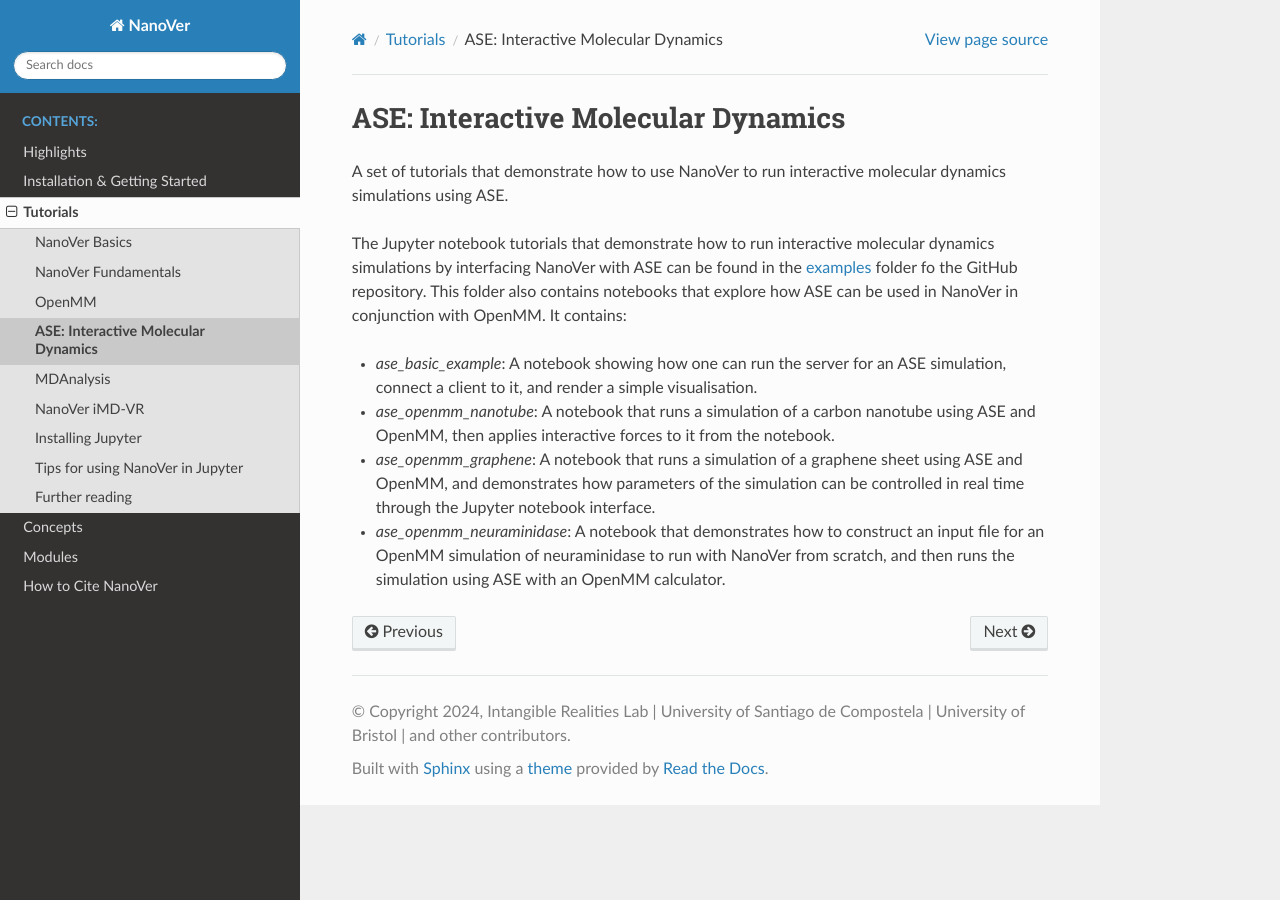
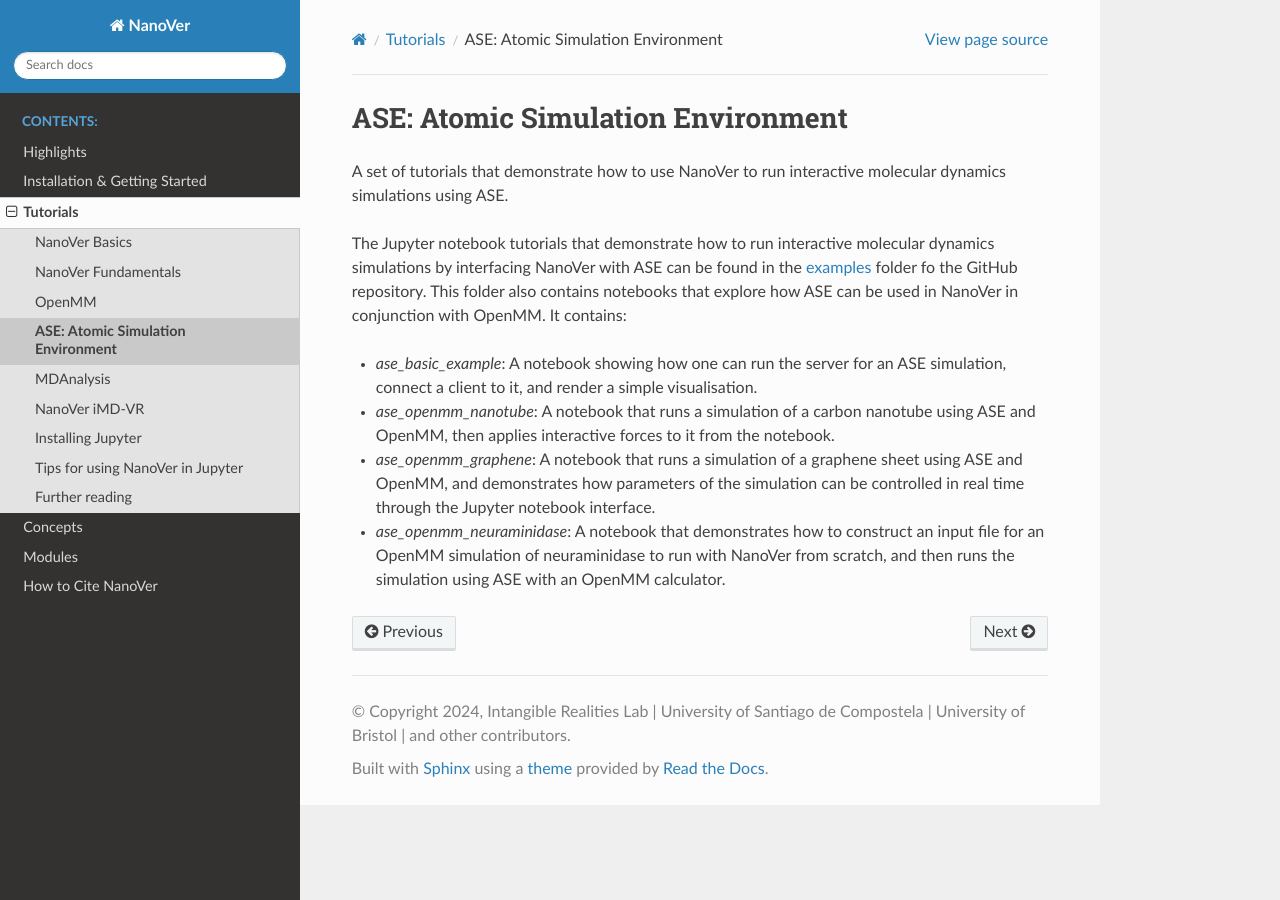
Before and after one commit to IRL2/nanover-docs, a Sphinx documentation site: the page built from source/tutorials/ase.rst, in a window 1280 px wide. Built offline with Sphinx 7.4.7 and the Read the Docs theme 3.1.0, drawn with Linux system fonts in a browser that asks for light colours; pages that are not in the unit, such as notebooks, are missing from menus; the version number could not be read and is left out.

Commit message:
Update name of ASE page (#139)
Not sure why this was called ASE: IMD, renamed this to ASE: Atomic Simulation Environment

```diff
--- a/source/tutorials/ase.rst
+++ b/source/tutorials/ase.rst
@@ -1,6 +1,6 @@
-===================================
-ASE: Interactive Molecular Dynamics
-===================================
+==================================
+ASE: Atomic Simulation Environment
+==================================
 
 A set of tutorials that demonstrate how to use NanoVer to run interactive molecular
 dynamics simulations using ASE.
```
